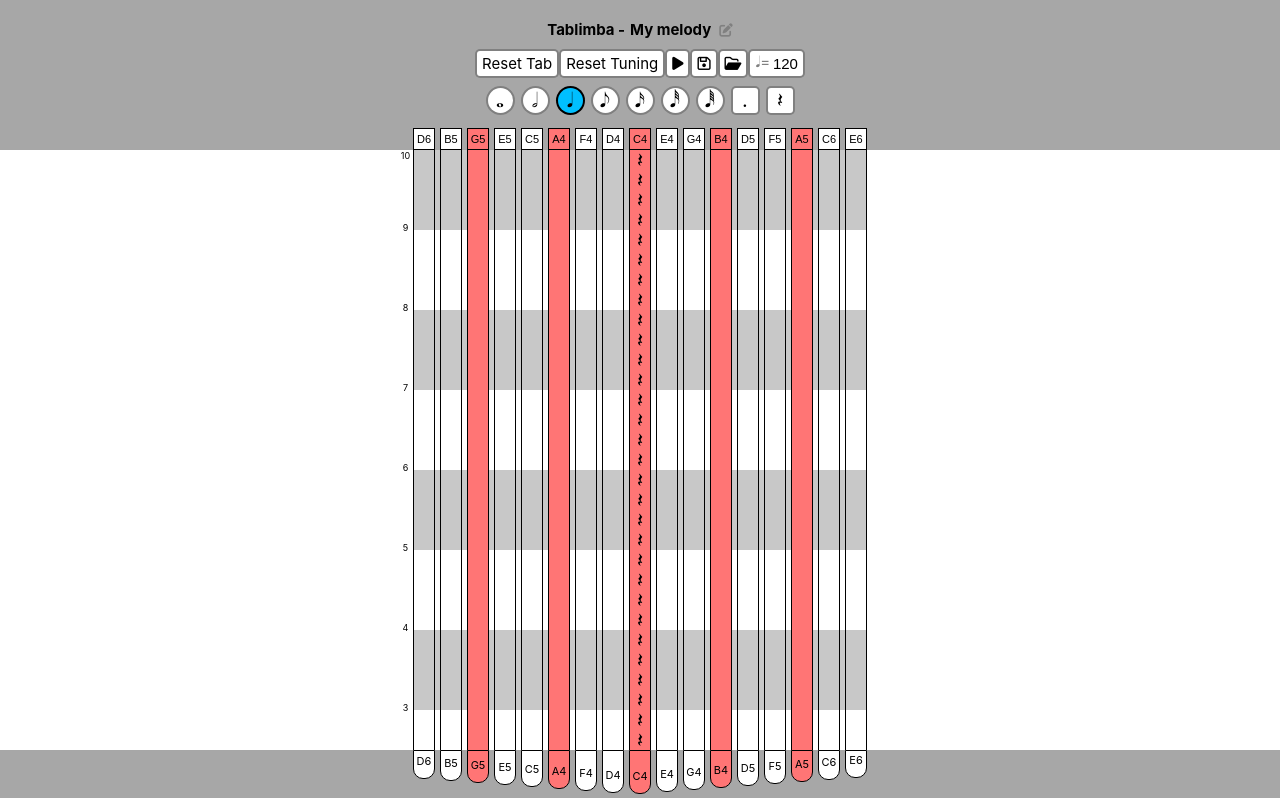
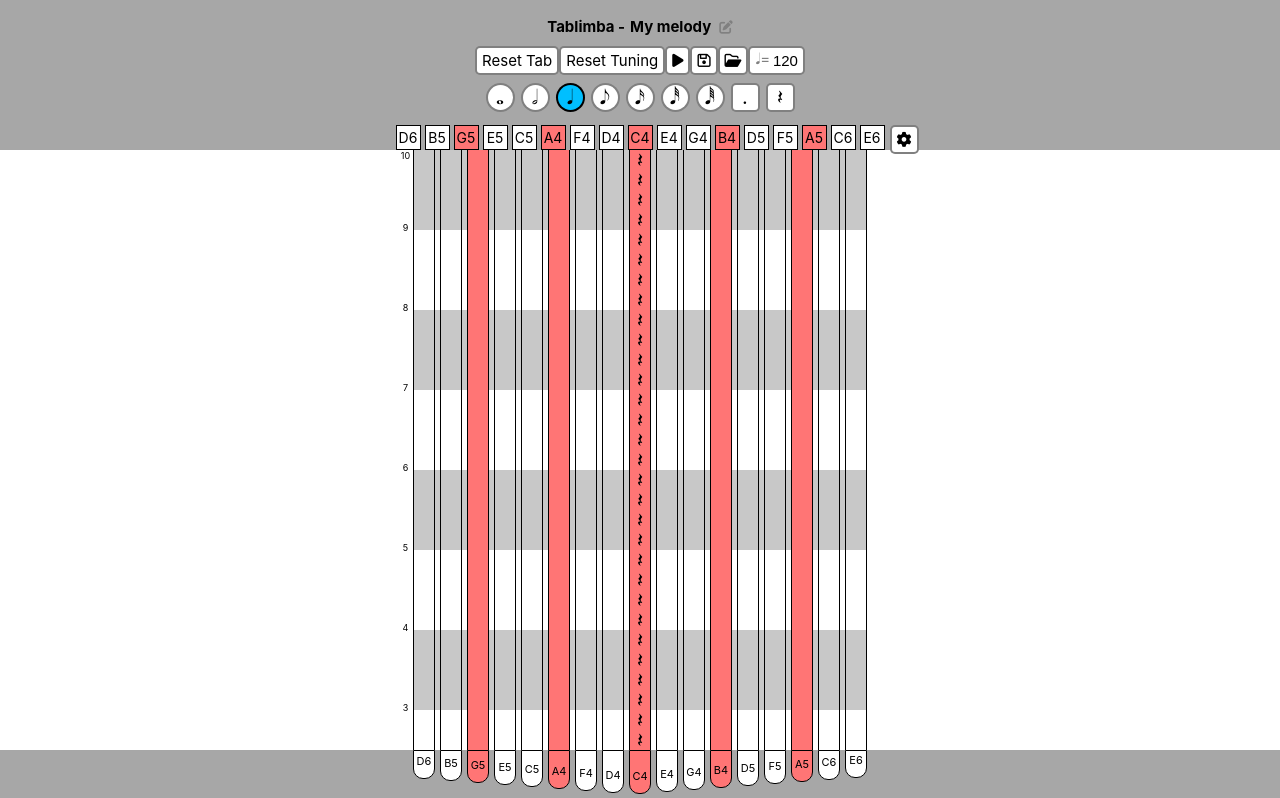
Before and after one commit to TheEssenceSeeker/tablimba, a React (Create React App) app: page / in a window 1280 px wide. Shown: the top 798 px of the page. Built offline with nearby package versions, Linux system fonts and the light colour scheme.

Commit message:
Added styled-components. Added TunableNote component to tune kalimba

```diff
--- a/package.json
+++ b/package.json
@@ -9,6 +9,7 @@
     "react": "^16.13.1",
     "react-dom": "^16.13.1",
     "react-scripts": "3.4.3",
+    "styled-components": "^5.2.0",
     "tone": "^14.7.39"
   },
   "scripts": {
--- a/src/App.css
+++ b/src/App.css
@@ -194,6 +194,12 @@ input.tuning-note {
   border: none;
   background: inherit;
   text-align: center;
+  cursor: pointer;
+  user-select: none;
+}
+
+input.tuning-note:focus {
+  outline: none;
 }
 
 div.hidden {
--- a/src/App.js
+++ b/src/App.js
@@ -1,13 +1,17 @@
 import React from 'react'
 import './App.css'
 import Tablimba from './components/Tablimba'
+import {ThemeProvider} from "styled-components"
+import theme from "./components/styled/theme"
 
 function App() {
     const tuning = ['D6', 'B5', 'G5', 'E5', 'C5', 'A4', 'F4', 'D4', 'C4', 'E4', 'G4', 'B4', 'D5', 'F5', 'A5', 'C6', 'E6']
 
     return (
         <div className={'main-wrapper'}>
-            <Tablimba tuning={tuning} />
+            <ThemeProvider theme={theme}>
+                <Tablimba tuning={tuning} />
+            </ThemeProvider>
         </div>
     );
 }
--- a/src/components/Tablimba.js
+++ b/src/components/Tablimba.js
@@ -7,12 +7,15 @@ import DurationEditor from "./DurationEditor"
 import Button from "./Button"
 import BrowseTextFileButton from "./BrowseTextFileButton"
 import SaveTextFileButton from "./SaveTextFileButton"
+import TunableNote from "./TunableNote"
+import Checkbox from "./Checkbox";
+import TuningRow from "./styled/TuningRow";
 
 const Tablimba = props => {
     const testTab = ['A4', 'B4', 'C5|2n', '|2n', 'C5', 'D5', 'E5|2n', '|2n',
                         'E5', 'G5', 'D5|2n', '|4n', 'E5|8n', 'D5|8n', 'C5|4n', 'B4|4n', 'A4|2n', ...new Array(20).fill('')]
     const initialTab = new Array(40).fill('')
-    const {playTab, playNote, getBpm, setBpm} = new Synth()
+    const {playTab, playNote, getBpm, setBpm, transposeNote} = new Synth()
 
     const [tempo, _setTempo] = useState(getBpm())
     const [tuning, setTuning] = useState(props.tuning)
@@ -25,6 +28,7 @@ const Tablimba = props => {
     const [editorActiveDuration, handleEditorActiveDuration] = useHandleChange('4n')
     const [isAddRest, handleIsAddRest] = useHandleChange(false)
     const [isAddDot, handleIsAddDot] = useHandleChange(false)
+    const [isShowTuneControls, handleIsShowTuneControls] = useHandleChange(false)
     const editTabNameRef = useRef(tabName)
 
     useEffect(() => {
@@ -91,6 +95,10 @@ const Tablimba = props => {
         const oldNote = tuning[index]
         setTuning(prevState => prevState.map((note, i) => i === parseInt(index) ? newNote : note))
         setTab(prevState => prevState.map(note => note === oldNote ? newNote : note ))
+    }
+    const tuneNote = (index, interval) => {
+        const newNote = transposeNote(tuning[index], interval)
+        setTuning(prevState => prevState.map((note, i) => i === parseInt(index) ? newNote : note))
     }
     const resetTuning = () => {
         setTuning(props.tuning)
@@ -179,15 +187,22 @@ const Tablimba = props => {
                 />
                 <br/>
                 <div className="kalimba-row">
-                    {
-                        tuning.map((pitch, i) =>
-                            <div key={i} className={`tab-note-hint${highlightedNotes.includes(i) ? ' highlighted' : ''}`}>
-                                <input className='tuning-note' type='text' value={pitch} key={i}
-                                       onChange={changeTuningNote}
-                                       data-index={i}
+                    <TuningRow>
+                        {
+                            tuning.map((pitch, i) => (
+                                <TunableNote key={i}
+                                             pitch={pitch}
+                                             index={i}
+                                             onTranspose={tuneNote}
+                                             isShowControls={isShowTuneControls}
+                                             isHighlighted={highlightedNotes.includes(i)}
                                 />
-                            </div>)
-                    }
+                            ))
+                        }
+                        <Checkbox checked={isShowTuneControls}
+                                  onChange={handleIsShowTuneControls}
+                                  text={<i className="fas fa-cog"></i>} />
+                    </TuningRow>
                 </div>
             </div>
             <div className="tab-container">
--- /dev/null
+++ b/src/components/TunableNote.js
@@ -0,0 +1,73 @@
+import React from 'react'
+import styled from 'styled-components'
+
+const TunableNoteContainer = styled.div`
+  position:relative;
+  display:flex;
+  flex-direction: column;
+  align-items:center;
+`
+
+const Note = styled.div`
+  position:relative;
+  box-sizing: border-box;
+  display:flex;
+  justify-content:center;
+  align-items:center;
+  width: 25px;
+  height: 25px;
+  border: 1px solid #000;
+  font-size: 14px;
+  background-color: ${props => props.isHighlighted ? props.theme.highlight : props.theme.white};
+  margin: 0px 2px;
+  border-radius: 0; /*${props => !props.isShowControls ? props.theme.bdradius : 0};*/
+  user-select: none;
+`
+
+const TuneButton = styled.button`
+  //display:flex;
+  //justify-content:center;
+  //align-items:center;
+  position:absolute;
+  width: 25px;
+  height: 25px;
+  border:none;
+  outline: none;
+  border: 1px solid #000;
+  display: ${props => props.isShowControls ? 'block' : 'none'};
+  background-color: #fff;
+  cursor:pointer;
+`
+
+const ButtonUp = styled(TuneButton)`
+  top: -25px;
+  border-top-left-radius: 50%;
+  border-top-right-radius: 50%;
+`
+
+const ButtonDown = styled(TuneButton)`
+  bottom: -25px;
+  border-bottom-left-radius: 50%;
+  border-bottom-right-radius: 50%;
+`
+
+
+const TunableNote = props => {
+    const {pitch, index, onTranspose, isShowControls, isHighlighted} = props
+
+    return (
+        <TunableNoteContainer >
+            <ButtonUp isShowControls={isShowControls} onClick={() => onTranspose(index, 1)}>
+                <i className="fas fa-chevron-up fa-xs"></i>
+            </ButtonUp>
+            <Note isHighlighted={isHighlighted} isShowControls={isShowControls}>
+                {pitch}
+            </Note>
+            <ButtonDown isShowControls={isShowControls} onClick={() => onTranspose(index, -1)}>
+                <i className="fas fa-chevron-down fa-xs"></i>
+            </ButtonDown>
+        </TunableNoteContainer>
+    )
+}
+
+export default TunableNote
--- /dev/null
+++ b/src/components/styled/TuningRow.js
@@ -0,0 +1,15 @@
+import styled from 'styled-components'
+
+const TuningRow = styled.div`
+  display: flex;
+  align-items:center;
+  justify-content:center;
+  position: relative;
+  .checkbox {
+    position:absolute;
+    right: -30px;
+    top: 2px;
+  }
+`
+
+export default TuningRow
--- /dev/null
+++ b/src/components/styled/theme.js
@@ -0,0 +1,11 @@
+import styled from 'styled-components'
+
+const theme = {
+    highlight: '#ff7575',
+    black: '#000',
+    white: '#fff',
+
+    bdradius: '3px'
+}
+
+export default theme
```
Also changed, not shown: 1 other file (tests, documents, lock files or other folders).
